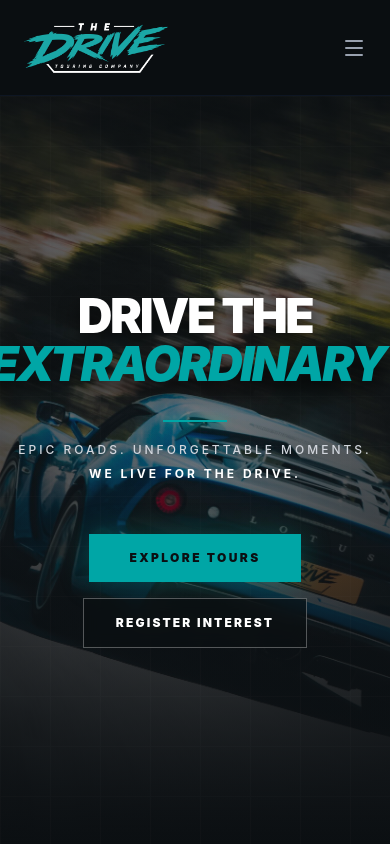
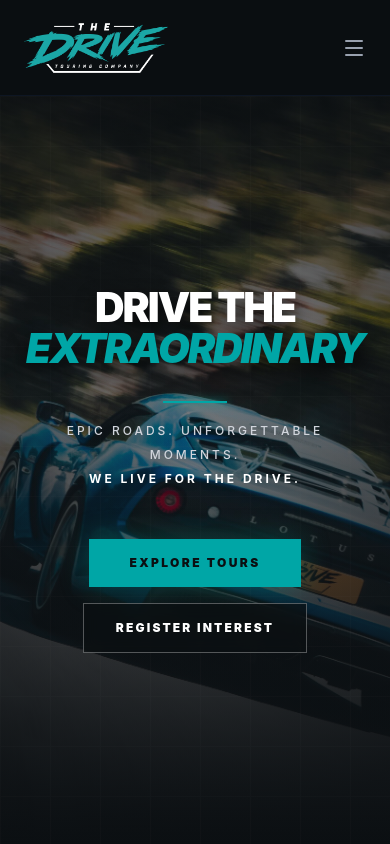
Before and after one commit to dale976/the-drive-production, a React (Vite) app: page / in a window 390 px wide. Shown: the top 844 px of the page. Built offline with nearby package versions, Linux system fonts and the light colour scheme.

Commit message:
fix: improve mobile hero and form connectivity

```diff
--- a/src/pages/LandingPage.jsx
+++ b/src/pages/LandingPage.jsx
@@ -86,9 +86,9 @@ export default function LandingPage({activePage = 'home'}) {
                     className="absolute inset-0 opacity-[0.03] bg-[linear-gradient(to_right,#808080_1px,transparent_1px),linear-gradient(to_bottom,#808080_1px,transparent_1px)] bg-[size:50px_50px]"/>
 
                 <div className="relative z-10 text-center max-w-5xl px-6 space-y-8">
-                    <h1 className="text-5xl md:text-8xl font-black tracking-tighter leading-none drop-shadow-[0_10px_10px_rgba(0,0,0,0.8)]">
+                    <h1 className="text-[clamp(2.15rem,10.5vw,5rem)] md:text-8xl font-black tracking-tighter leading-none drop-shadow-[0_10px_10px_rgba(0,0,0,0.8)]">
                         DRIVE THE <br/>
-                        <span className="bg-clip-text text-brandTeal italic font-black pr-4">
+                        <span className="bg-clip-text text-brandTeal italic font-black">
               EXTRAORDINARY
             </span>
                     </h1>
```
Also changed, not shown: 2 other files (tests, documents, lock files or other folders).
